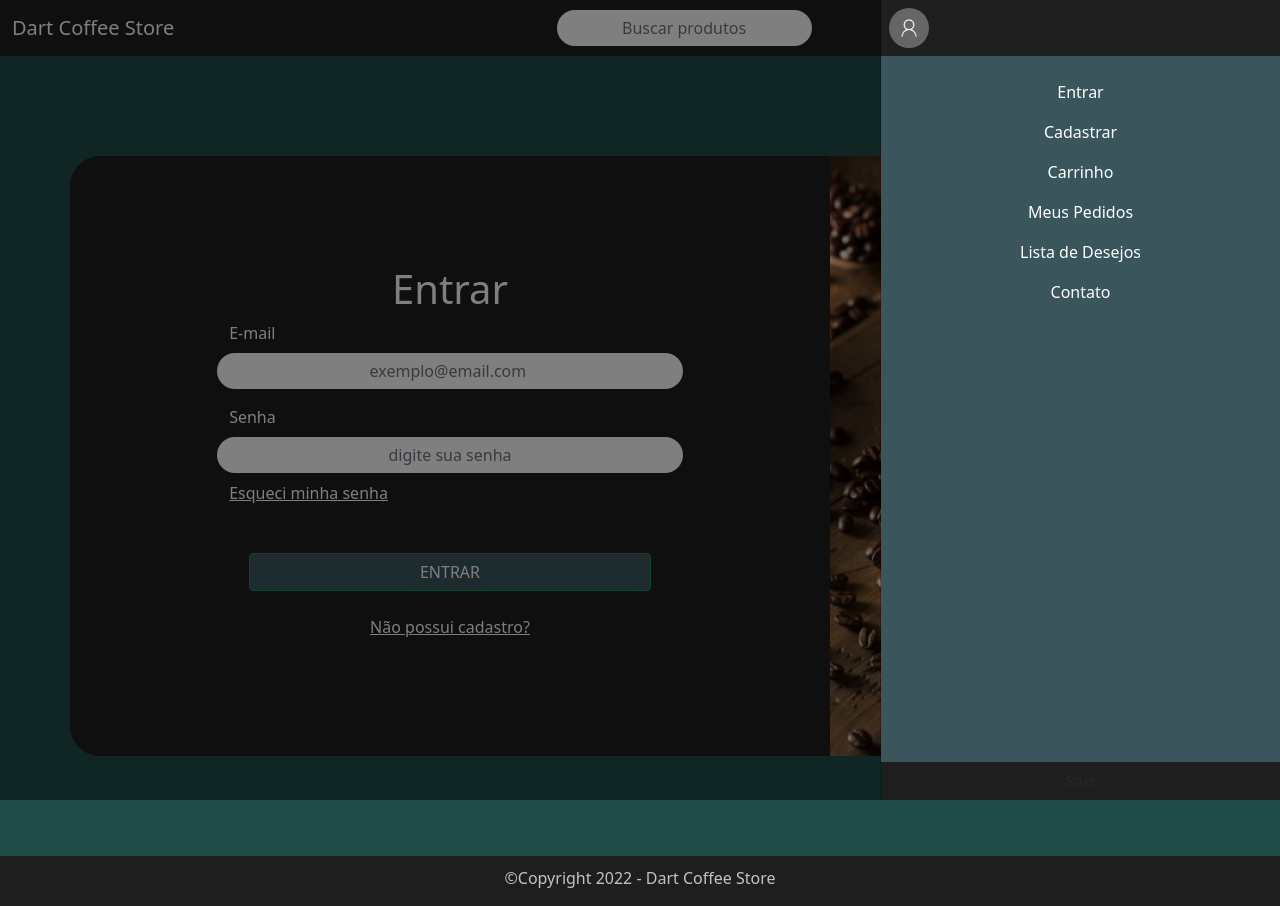
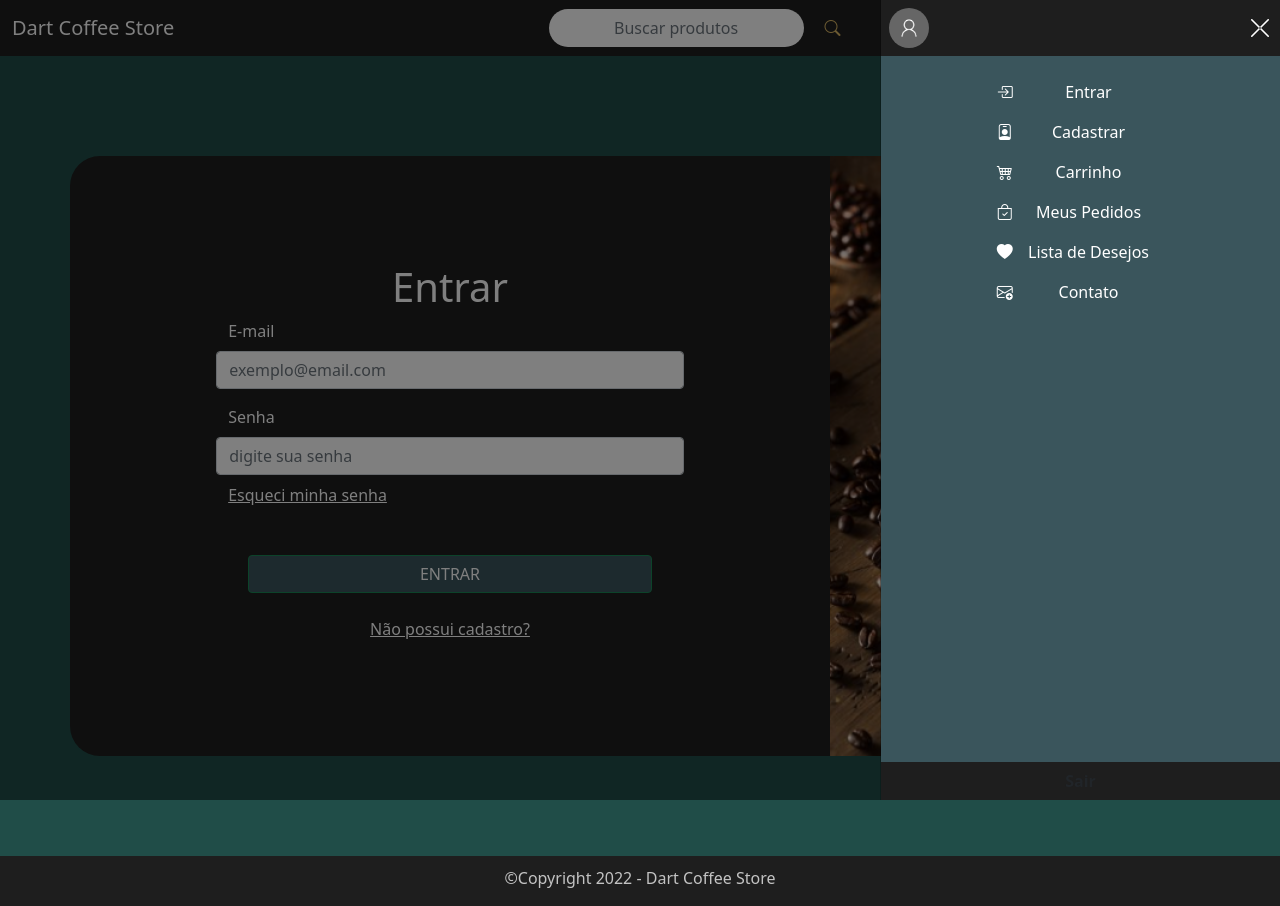
Before and after one commit to weslleyrods/20221_dart_coffee_store, a plain HTML site: page pages/login.html in a window 1280 px wide. Both pictures are taken after a click on the button 1239 px from the left and 28 px from the top of the page. Drawn offline with nearby package versions, Linux system fonts and the light colour scheme.

Commit message:
finalizado os detalhes do header das telas de login e detalhes do produto

```diff
--- a/assets/css/style-menu-e-footer.css
+++ b/assets/css/style-menu-e-footer.css
@@ -12,15 +12,16 @@
     background-color: var(--eerie-black);
 }
 
-.d-flex input{
+header .d-flex input{
     border: 1px white;
     border-radius: 30px;
     text-decoration: none;
     text-align: center;
 
 }
-.d-flex .btn{
+header .d-flex .btn i{
     box-shadow: none;
+    color: var(--gold-metallic);
 }
 
 .offcanvas-header{
@@ -105,7 +106,7 @@ footer{
 /*Responsividade da barra de Busca da barra de navegação*/
 @media screen and (max-width: 521px){
 
-    .d-flex input{
+    header .d-flex input{
         display: none;
     }
 }
--- a/pages/login.html
+++ b/pages/login.html
@@ -9,6 +9,9 @@
     <!-- CSS only -->
     <link href="https://cdn.jsdelivr.net/npm/bootstrap@5.1.3/dist/css/bootstrap.min.css" rel="stylesheet"
         integrity="sha384-1BmE4kWBq78iYhFldvKuhfTAU6auU8tT94WrHftjDbrCEXSU1oBoqyl2QvZ6jIW3" crossorigin="anonymous">
+
+     <!-- BOOTSTRAP ICONS -->
+     <link rel="stylesheet" href="https://cdn.jsdelivr.net/npm/bootstrap-icons@1.8.1/font/bootstrap-icons.css">
 
     <!-- JavaScript Bundle with Popper -->
     <script src="https://cdn.jsdelivr.net/npm/bootstrap@5.1.3/dist/js/bootstrap.bundle.min.js"
@@ -55,21 +58,21 @@
                   <li class="nav-item">
                       <i class="bi bi-box-arrow-in-right"></i>
                       <div class="menu-link">
-                        <a class="nav-link" href="./pages/login.html"
+                        <a class="nav-link" href="./login.html"
                         >Entrar</a>
                     </div>
                   </li>
                   <li class="nav-item">
                     <i class="bi bi-person-badge"></i>
                     <div class="menu-link">
-                      <a class="nav-link" href="./pages/signin.html"
+                      <a class="nav-link" href="./signin.html"
                       >Cadastrar</a>
                   </div>
                   </li>
                   <li class="nav-item">
                     <i class="bi bi-cart4"></i>
                     <div class="menu-link">
-                    <a class="nav-link" href="./pages/cart.html"
+                    <a class="nav-link" href="./cart.html"
                     >Carrinho</a>
                   </div>
                   </li>
```
Also changed, not shown: pages/product-details.html (+3 -3 lines).
